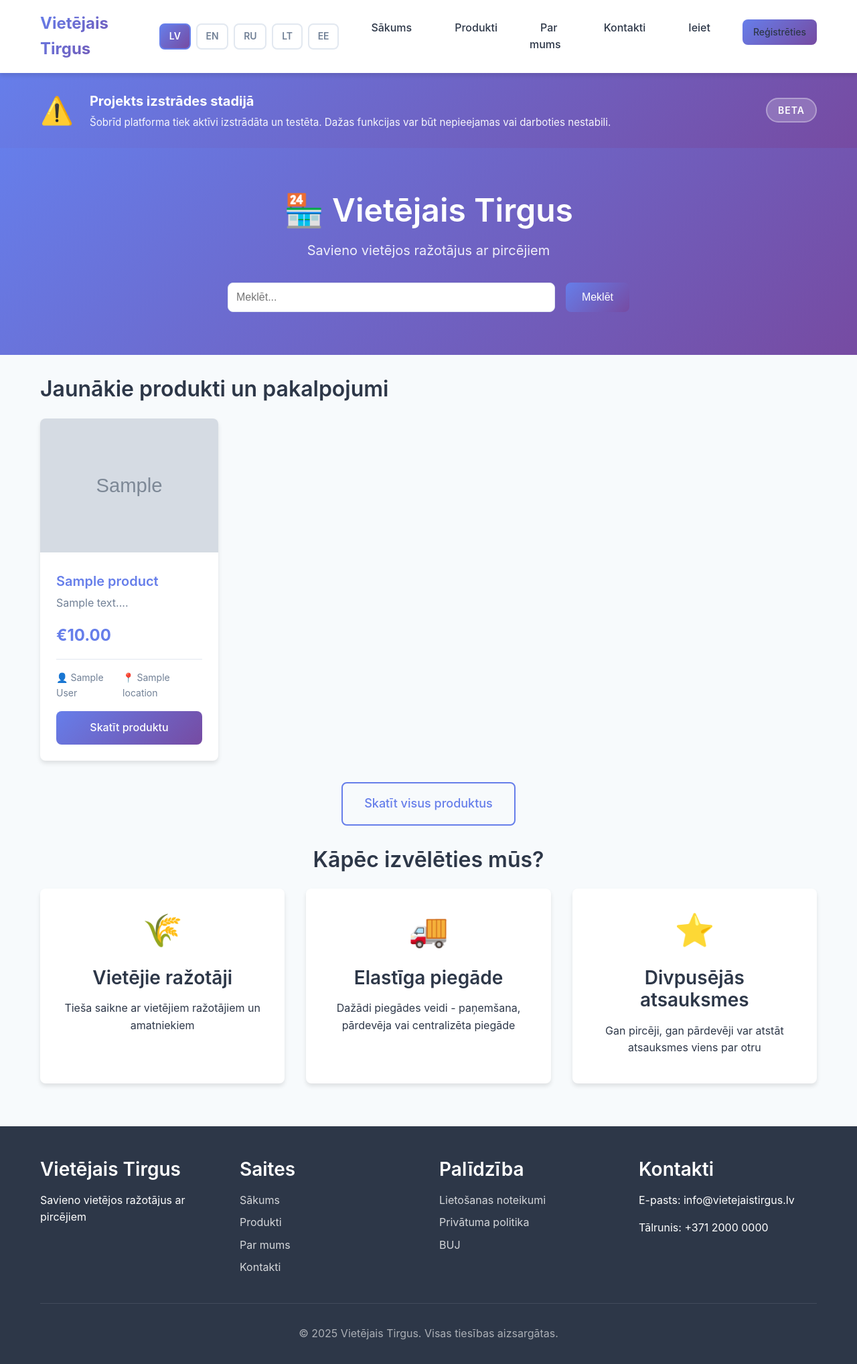
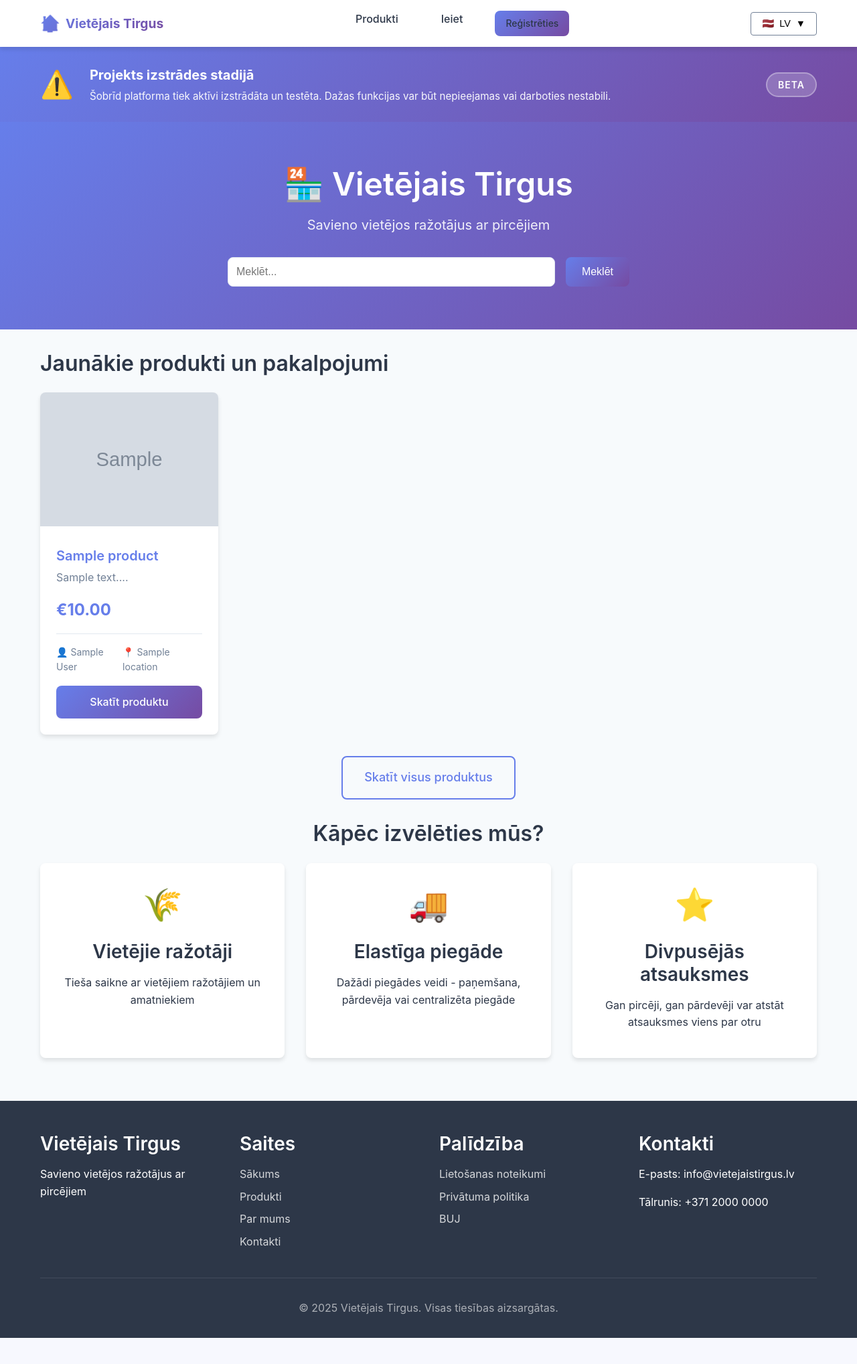
Before and after one commit to aivarszar/Celteka, a PHP site: page / in a window 1280 px wide. Shown: the whole page at 67% size. After the commit the page ends 1998 px from the top, so only its background shows below. Run offline with PHP 8.4, Linux system fonts and the light colour scheme; tables that the repository leaves empty hold one stand-in row (values such as "Sample post"); grey boxes marked "Sample" are stand-in pictures.

Commit message:
Fix: Navigation redesign, profile update, and password reset table
Navigation Improvements:
- Removed "About" and "Contact" from main navigation (kept in footer)
- Replaced "Home" text with home icon (🏠) in top-left
- Added logout icon (🚪) in top-right instead of text link
- Created elegant language dropdown with flags (🇱🇻 🇬🇧 🇷🇺 🇱🇹 🇪🇪)
- Language dropdown shows current language by default
- Fixed isActive() function to properly highlight current page
- Now correctly highlights Products, Orders, Profile pages

Profile Update Fix:
- Fixed ProfileController to use 'full_name' instead of 'name' (matches DB schema)
- Address, city, postal_code now saved to user_meta table
- Profile update now works without HTTP 500 error

Password Reset Database:
- Added password_resets table to schema.sql
- Includes email, token (SHA-256 hashed), expires_at columns
- Fixes "System error" when using forgot password feature

All navigation changes are responsive and mobile-friendly.

```diff
--- a/app/views/layout.php
+++ b/app/views/layout.php
@@ -12,40 +12,37 @@
     <header>
         <div class="container">
             <nav class="navbar">
+                <!-- Logo / Home Icon -->
                 <div class="logo">
-                    <a href="/"><?= lang('app.name') ?></a>
-                </div>
-
-                <!-- Language Selector -->
-                <div class="language-selector">
-                    <?php
-                    $currentLocale = app()->getLang()->getLocale();
-                    $languages = ['lv' => 'LV', 'en' => 'EN', 'ru' => 'RU', 'lt' => 'LT', 'ee' => 'EE'];
-                    ?>
-                    <?php foreach ($languages as $code => $label): ?>
-                        <a href="/lang/<?= $code ?>" class="lang-btn <?= $code === $currentLocale ? 'active' : '' ?>" title="<?= app()->getLang()->getLanguageName($code) ?>">
-                            <?= $label ?>
-                        </a>
-                    <?php endforeach; ?>
+                    <a href="/" title="<?= lang('nav.home') ?>">
+                        <span style="font-size: 1.5rem;">🏠</span>
+                        <span class="logo-text"><?= lang('app.name') ?></span>
+                    </a>
                 </div>
 
                 <?php
                 // Noteikt aktīvo lapu
                 $currentPath = $_SERVER['REQUEST_URI'] ?? '/';
                 $currentPath = strtok($currentPath, '?'); // Noņemt query string
+
                 function isActive($path) {
                     global $currentPath;
+                    // Eksaktais match sākumlapai
+                    if ($path === '/' && $currentPath === '/') {
+                        return 'active';
+                    }
+                    // Ignore home page for other paths
                     if ($path === '/') {
-                        return $currentPath === '/' ? 'active' : '';
+                        return '';
                     }
+                    // Check if current path starts with the given path
                     return (strpos($currentPath, $path) === 0) ? 'active' : '';
                 }
                 ?>
+
+                <!-- Main Navigation -->
                 <ul class="nav-menu" id="navMenu">
-                    <li><a href="/" class="<?= isActive('/') ?>"><?= lang('nav.home') ?></a></li>
                     <li><a href="/products" class="<?= isActive('/products') ?>"><?= lang('nav.products') ?></a></li>
-                    <li><a href="/about" class="<?= isActive('/about') ?>"><?= lang('nav.about') ?></a></li>
-                    <li><a href="/contact" class="<?= isActive('/contact') ?>"><?= lang('nav.contact') ?></a></li>
 
                     <?php if (Session::isLoggedIn()): ?>
                         <?php if (AuthHelper::isSeller()): ?>
@@ -58,17 +55,180 @@
                         <?php if (AuthHelper::isAdmin()): ?>
                             <li><a href="/admin" class="<?= isActive('/admin') ?>"><?= lang('nav.dashboard') ?></a></li>
                         <?php endif; ?>
-                        <li><a href="/logout"><?= lang('nav.logout') ?></a></li>
                     <?php else: ?>
                         <li><a href="/login" class="<?= isActive('/login') ?>"><?= lang('nav.login') ?></a></li>
                         <li><a href="/register" class="btn btn-primary btn-sm <?= isActive('/register') ?>"><?= lang('nav.register') ?></a></li>
                     <?php endif; ?>
                 </ul>
 
+                <!-- Right Side: Language Selector & Logout -->
+                <div class="navbar-right">
+                    <!-- Language Selector Dropdown -->
+                    <div class="language-dropdown">
+                        <?php
+                        $currentLocale = app()->getLang()->getLocale();
+                        $languages = [
+                            'lv' => 'Latviešu',
+                            'en' => 'English',
+                            'ru' => 'Русский',
+                            'lt' => 'Lietuvių',
+                            'ee' => 'Eesti'
+                        ];
+                        $languageFlags = [
+                            'lv' => '🇱🇻',
+                            'en' => '🇬🇧',
+                            'ru' => '🇷🇺',
+                            'lt' => '🇱🇹',
+                            'ee' => '🇪🇪'
+                        ];
+                        ?>
+                        <button class="lang-dropdown-btn" onclick="toggleLangDropdown()">
+                            <span><?= $languageFlags[$currentLocale] ?? '🌐' ?></span>
+                            <span><?= strtoupper($currentLocale) ?></span>
+                            <span>▼</span>
+                        </button>
+                        <div class="lang-dropdown-menu" id="langDropdown">
+                            <?php foreach ($languages as $code => $name): ?>
+                                <a href="/lang/<?= $code ?>" class="lang-dropdown-item <?= $code === $currentLocale ? 'active' : '' ?>">
+                                    <span><?= $languageFlags[$code] ?></span>
+                                    <span><?= $name ?></span>
+                                </a>
+                            <?php endforeach; ?>
+                        </div>
+                    </div>
+
+                    <!-- Logout Icon -->
+                    <?php if (Session::isLoggedIn()): ?>
+                        <a href="/logout" class="logout-btn" title="<?= lang('nav.logout') ?>">
+                            <span style="font-size: 1.3rem;">🚪</span>
+                        </a>
+                    <?php endif; ?>
+                </div>
+
                 <div class="mobile-toggle" onclick="toggleMenu()">☰</div>
             </nav>
         </div>
     </header>
+
+    <style>
+    .navbar {
+        display: flex;
+        align-items: center;
+        justify-content: space-between;
+        padding: 1rem 0;
+    }
+
+    .logo a {
+        display: flex;
+        align-items: center;
+        gap: 0.5rem;
+        text-decoration: none;
+        font-size: 1.2rem;
+        font-weight: bold;
+    }
+
+    .navbar-right {
+        display: flex;
+        align-items: center;
+        gap: 1rem;
+    }
+
+    .language-dropdown {
+        position: relative;
+    }
+
+    .lang-dropdown-btn {
+        display: flex;
+        align-items: center;
+        gap: 0.5rem;
+        padding: 0.5rem 1rem;
+        background: var(--white);
+        border: 1px solid var(--gray);
+        border-radius: 4px;
+        cursor: pointer;
+        font-size: 0.9rem;
+        transition: all 0.3s;
+    }
+
+    .lang-dropdown-btn:hover {
+        background: var(--light-gray);
+        border-color: var(--primary);
+    }
+
+    .lang-dropdown-menu {
+        display: none;
+        position: absolute;
+        top: 100%;
+        right: 0;
+        margin-top: 0.5rem;
+        background: var(--white);
+        border: 1px solid var(--gray);
+        border-radius: 4px;
+        box-shadow: 0 4px 6px rgba(0, 0, 0, 0.1);
+        min-width: 180px;
+        z-index: 1000;
+    }
+
+    .lang-dropdown-menu.show {
+        display: block;
+    }
+
+    .lang-dropdown-item {
+        display: flex;
+        align-items: center;
+        gap: 0.75rem;
+        padding: 0.75rem 1rem;
+        text-decoration: none;
+        color: var(--text);
+        transition: background 0.2s;
+    }
+
+    .lang-dropdown-item:hover {
+        background: var(--light-gray);
+    }
+
+    .lang-dropdown-item.active {
+        background: var(--primary);
+        color: var(--white);
+        font-weight: 600;
+    }
+
+    .logout-btn {
+        display: flex;
+        align-items: center;
+        padding: 0.5rem;
+        text-decoration: none;
+        transition: transform 0.2s;
+    }
+
+    .logout-btn:hover {
+        transform: scale(1.1);
+    }
+
+    @media (max-width: 768px) {
+        .logo-text {
+            display: none;
+        }
+        .navbar-right {
+            gap: 0.5rem;
+        }
+    }
+    </style>
+
+    <script>
+    function toggleLangDropdown() {
+        const dropdown = document.getElementById('langDropdown');
+        dropdown.classList.toggle('show');
+    }
+
+    // Close dropdown when clicking outside
+    window.addEventListener('click', function(e) {
+        if (!e.target.closest('.language-dropdown')) {
+            const dropdown = document.getElementById('langDropdown');
+            if (dropdown) dropdown.classList.remove('show');
+        }
+    });
+    </script>
 
     <!-- Main Content -->
     <main>
```
Also changed, not shown: app/controllers/ProfileController.php (+17 -7 lines), database/schema.sql (+12 -0 lines).
